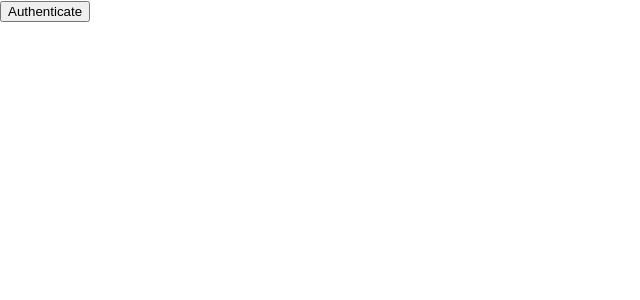
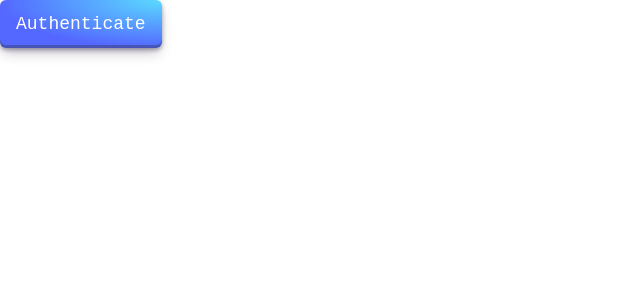
Before and after one commit to oricho123/TaskManager, a React (Create React App) app: page /login in a window 1280 px wide. Shown: the top 300 px of the page, without its empty margins (0-640 px from the left). Built offline with nearby package versions, Linux system fonts and the light colour scheme.

Commit message:
Add usage of themed button

```diff
--- a/src/routes/login/Login.tsx
+++ b/src/routes/login/Login.tsx
@@ -1,8 +1,8 @@
 import React, {useContext} from 'react';
 import {AuthContext} from "../../context/AuthContext";
 import {useNavigate} from "react-router-dom";
+import {ThemedButton} from "../../components/buttons/ThemedButton";
 
-type LoginPropTypes = {};
 
 const fakeAuth = () => {
     return new Promise<string>((resolve) => {
@@ -10,7 +10,7 @@ const fakeAuth = () => {
     });
 };
 
-const Login = (props: LoginPropTypes) => {
+const Login = () => {
     const {setToken} = useContext(AuthContext);
 
     const navigate = useNavigate();
@@ -23,7 +23,7 @@ const Login = (props: LoginPropTypes) => {
     }
     return (
         <div>
-            <button onClick={handleLogin}>Authenticate</button>
+            <ThemedButton onClick={handleLogin}>Authenticate</ThemedButton>
         </div>
     );
 }
```
